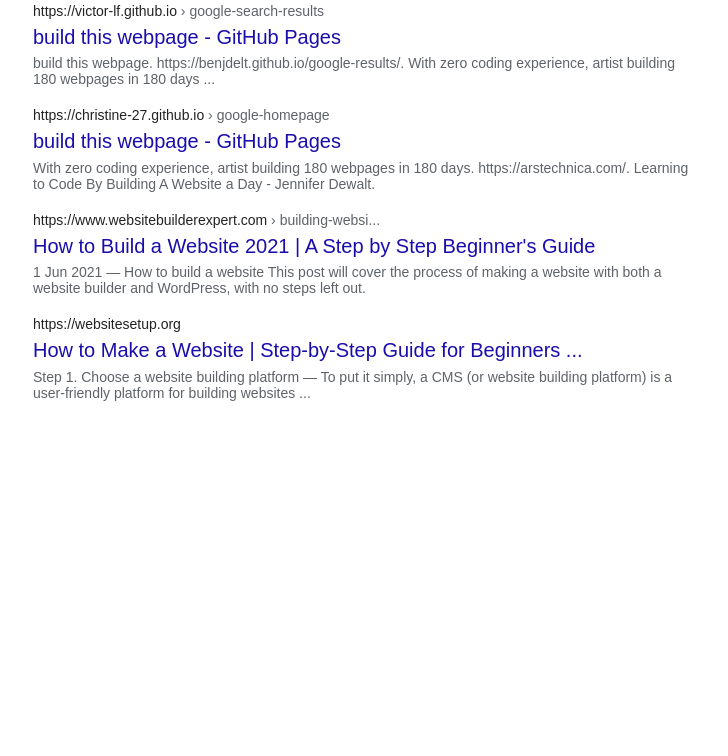
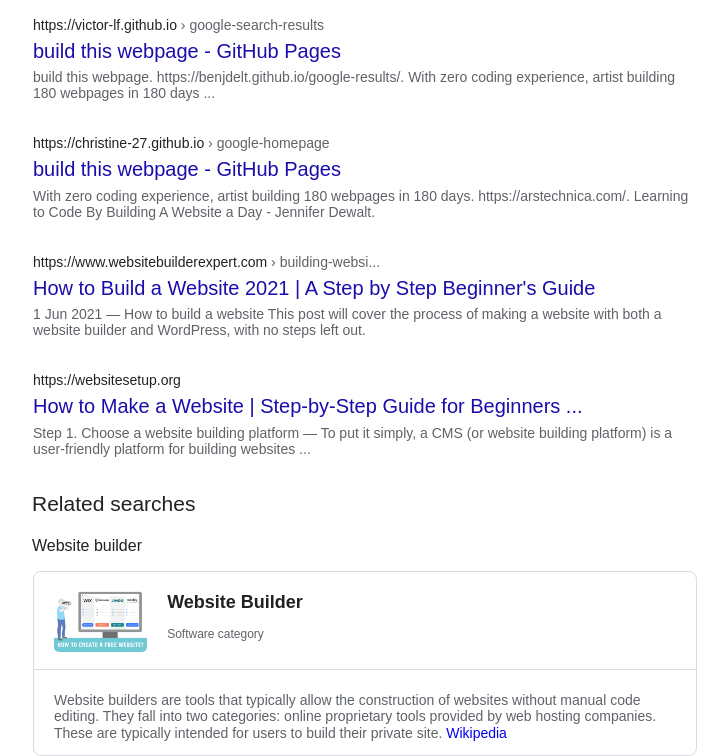
Before and after one commit to sebradoarga/google-results-page, a plain HTML site: page index.html in a window 1280 px wide. Shown: the part 1187-1943 px from the top of the page, without its empty margins (153-881 px from the left). Before the commit the page ends 1602 px from the top, so only its background shows below. Drawn offline with Linux system fonts and the light colour scheme.

Commit message:
Add and style Related Searches section

```diff
--- a/css/style.css
+++ b/css/style.css
@@ -377,4 +377,97 @@ article {
 
 .bottom-results {
     margin-top: 20px;
+    display: flex;
+    flex-direction: column;
 }
+
+h3{
+    margin-left: 123px;
+    color: #222;
+    font-size: 21px;
+    font-weight:300;
+}
+
+#subtitle{
+    margin-left: 123px;
+    color: #222;
+    font-size: 16px;
+}
+
+.related-searches::before{
+    content:"";
+    width: 700px;
+    border-bottom: 25px solid green;
+}
+
+#title a, #title a *{
+    margin: 0;
+}
+
+#title img {
+    width: auto;
+    height: 70px;
+    border-radius: 5px;
+}
+
+#title a{
+    display:flex;
+    flex-direction: row;
+    align-items: flex-start;
+}
+
+.text-box {
+    color: #5f6368;
+    border: 1px solid #dadce0;
+    border-radius: 8px;
+    margin-left: 124px;
+    padding-top: 10px;
+}
+
+.text-box::before{
+    content:"";
+    width: 663px;
+    border-bottom: 1px solid #dadce0;
+    position: absolute;
+    top: 1856px;
+}
+
+.text-box *{
+    padding-left: 0px;
+}
+
+#title #text {
+    font-weight: 300;
+    margin-left: 20px;
+}
+
+#title #text h4 {
+    font-size: 18px;
+    margin-top: 10px;
+    color: #222;
+}
+
+#title #text h5 {
+    font-size: 12px;
+    font-weight: lighter;
+    margin-top: 15px;
+    color: #5f6368;
+}
+
+.text-box p {
+    margin-top: 40px;
+    margin-left: 20px;
+    padding-right: 20px;
+}
+
+.text-box p a {
+    margin:0;
+}
+
+.text-box p a:hover{
+    text-decoration: underline;
+}
+
+#title {
+    margin-left: 20px;
+}
--- a/index.html
+++ b/index.html
@@ -155,7 +155,22 @@
                     <p>Step 1. Choose a website building platform — To put it simply, a CMS (or website building platform) is a user-friendly platform for building websites ...                    </p>
                 </article>
             </div>
-
+            <div class="related-searches">
+                <h3>Related searches</h3>
+                <p id="subtitle">Website builder</p>
+                <div class="text-box">
+                    <div id="title">
+                        <a href="#">
+                        <img src="img/best-free-website-builders.png" alt="">
+                        <div id="text">
+                            <h4>Website Builder</h4>
+                            <h5>Software category</h5>
+                        </div>
+                        </a>
+                    </div>
+                    <p>Website builders are tools that typically allow the construction of websites without manual code editing. They fall into two categories: online proprietary tools provided by web hosting companies. These are typically intended for users to build their private site. <a href="#">Wikipedia</a></p>
+                </div>
+            </div>
         </main>
         <footer></footer>
     </body>
```
Also changed, not shown: img/best-free-website-builders.png (added).
